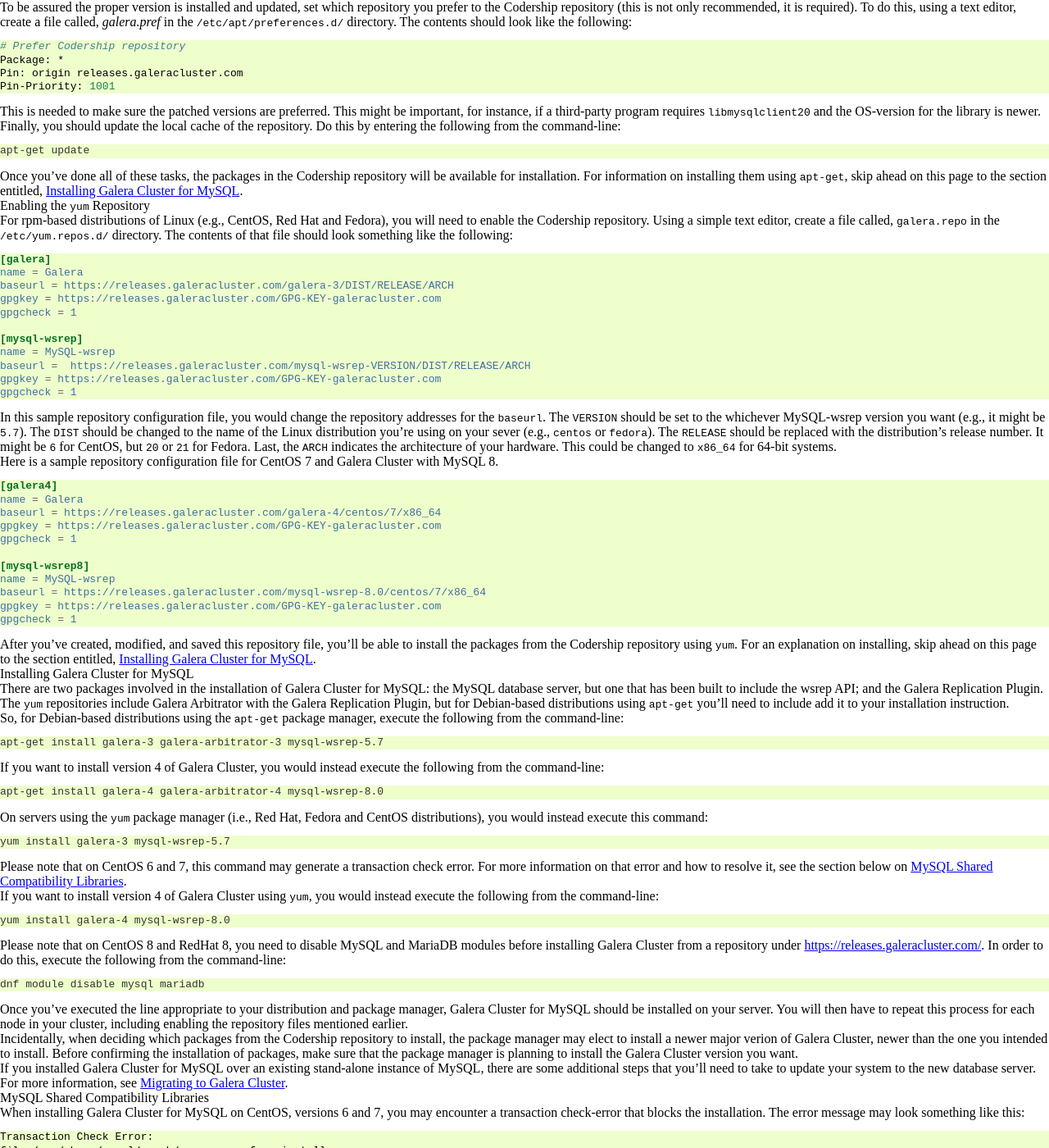
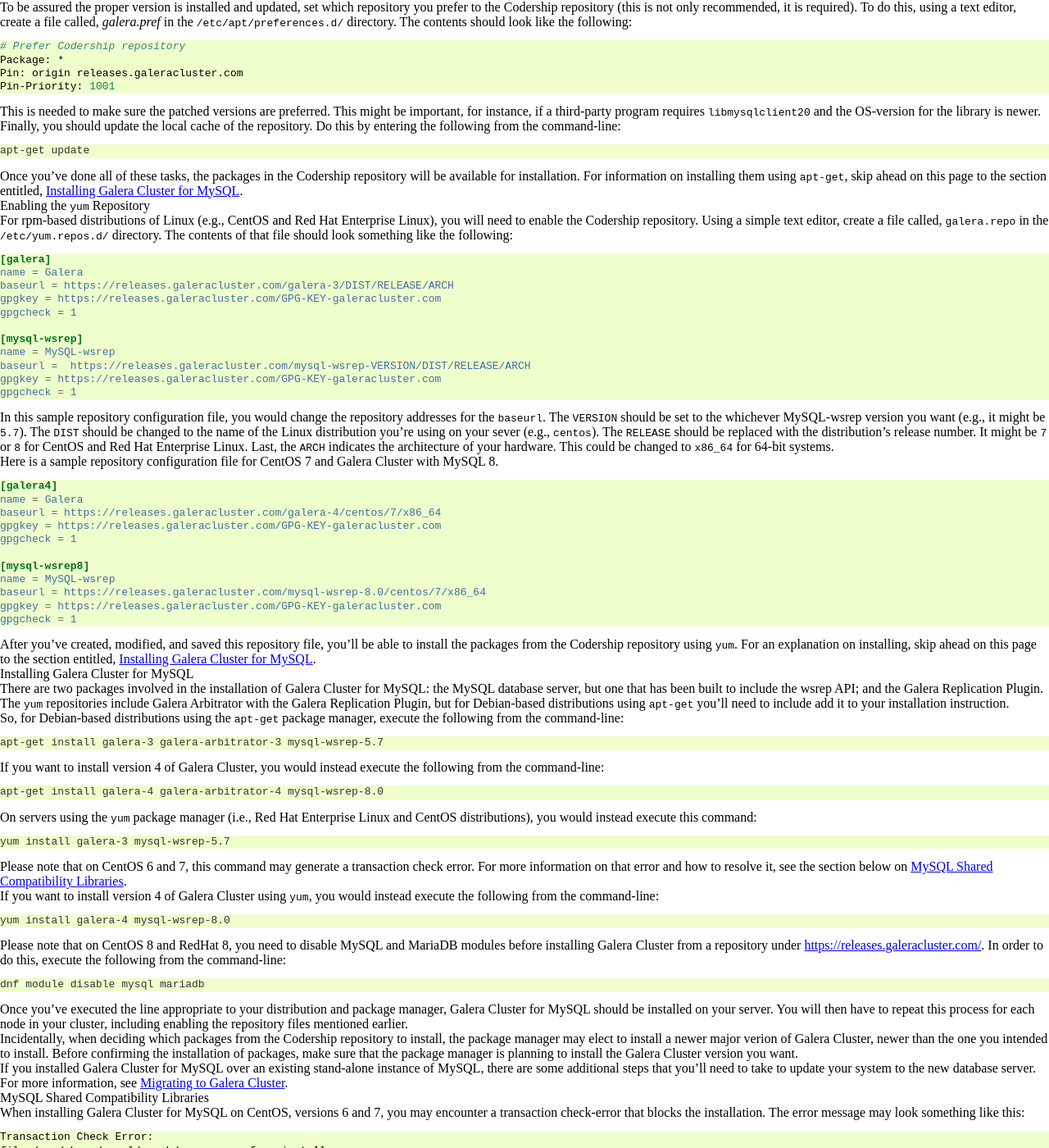
Before and after one commit to codership/documentation, a Sphinx documentation site: the page built from galeracluster/source/documentation/install-mysql.rst, in a window 1280 px wide and 1400 px high, scrolled down 1359 px. Shown: the whole window at 82% size. Built offline with Sphinx 7.4.7, drawn with Linux system fonts in a browser that asks for light colours; comment, search, counter and statistics services are not loaded.

Commit message:
bye bye fedora, bit more on RHEL

```diff
--- a/galeracluster/source/documentation/install-mysql.rst
+++ b/galeracluster/source/documentation/install-mysql.rst
@@ -165,7 +165,7 @@ Once you've done all of these tasks, the packages in the Codership repository wi
 .. rst-class:: sub-heading
 .. rubric:: Enabling the ``yum`` Repository
 
-For rpm-based distributions of Linux (e.g., CentOS, Red Hat and Fedora), you will need to enable the Codership repository. Using a simple text editor, create a file called, ``galera.repo`` in the ``/etc/yum.repos.d/`` directory. The contents of that file should look something like the following:
+For rpm-based distributions of Linux (e.g., CentOS and Red Hat Enterprise Linux), you will need to enable the Codership repository. Using a simple text editor, create a file called, ``galera.repo`` in the ``/etc/yum.repos.d/`` directory. The contents of that file should look something like the following:
 
 .. code-block:: ini
 
@@ -182,7 +182,7 @@ For rpm-based distributions of Linux (e.g., CentOS, Red Hat and Fedora), you wil
    gpgcheck = 1
 
 
-In this sample repository configuration file, you would change the repository addresses for the ``baseurl``.  The ``VERSION`` should be set to the whichever MySQL-wsrep version you want (e.g., it might be ``5.7``).  The ``DIST`` should be changed to the name of the Linux distribution you're using on your sever (e.g., ``centos`` or ``fedora``). The ``RELEASE`` should be replaced with the distribution's release number.  It might be ``6`` for CentOS, but  ``20`` or ``21`` for Fedora. Last, the ``ARCH`` indicates the architecture of your hardware.  This could be changed to ``x86_64`` for 64-bit systems.
+In this sample repository configuration file, you would change the repository addresses for the ``baseurl``.  The ``VERSION`` should be set to the whichever MySQL-wsrep version you want (e.g., it might be ``5.7``).  The ``DIST`` should be changed to the name of the Linux distribution you're using on your sever (e.g., ``centos``). The ``RELEASE`` should be replaced with the distribution's release number.  It might be ``7`` or ``8`` for CentOS and Red Hat Enterprise Linux. Last, the ``ARCH`` indicates the architecture of your hardware.  This could be changed to ``x86_64`` for 64-bit systems.
 
 Here is a sample repository configuration file for CentOS 7 and Galera Cluster with MySQL 8.
 
@@ -222,7 +222,7 @@ If you want to install version 4 of Galera Cluster, you would instead execute th
 
    apt-get install galera-4 galera-arbitrator-4 mysql-wsrep-8.0
 
-On servers using the ``yum`` package manager (i.e., Red Hat, Fedora and CentOS distributions), you would instead execute this command:
+On servers using the ``yum`` package manager (i.e., Red Hat Enterprise Linux and CentOS distributions), you would instead execute this command:
 
 .. code-block:: console
 
```
